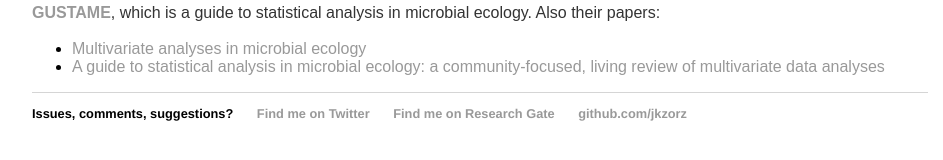
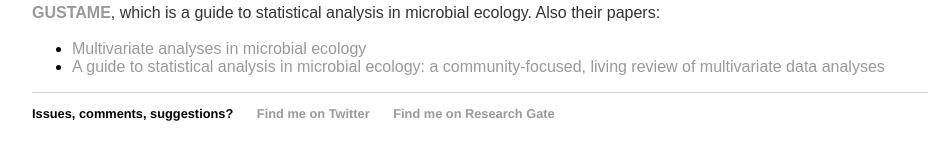
Before and after one commit to jkzorz/jkzorz.github.io, a Jekyll site: the page built from index.html, in a window 1280 px wide. Shown: the part 407-567 px from the top of the page, without its empty margins (160-1103 px from the left). Built offline with Jekyll 4.4.1, drawn with Linux system fonts in a browser that asks for light colours.

Commit message:
Update default.html

```diff
--- a/_layouts/default.html
+++ b/_layouts/default.html
@@ -33,7 +33,6 @@
 				<li><b>Issues, comments, suggestions?</b></li>
 				<li><a href="https://twitter.com/jkzorz">Find me on Twitter</a></li>
 				<li><a href="https://www.researchgate.net/profile/Jackie_Zorz">Find me on Research Gate</a></li>
-				<li><a href="https://github.com/jkzorz">github.com/jkzorz</a></li>
 				</ul>
 			</footer>
 		</body>
```
